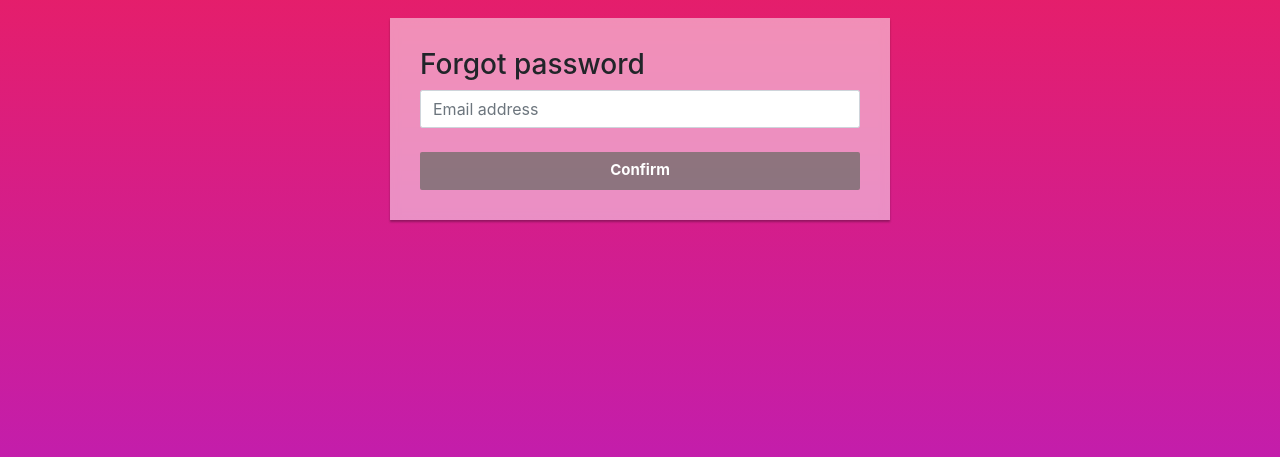
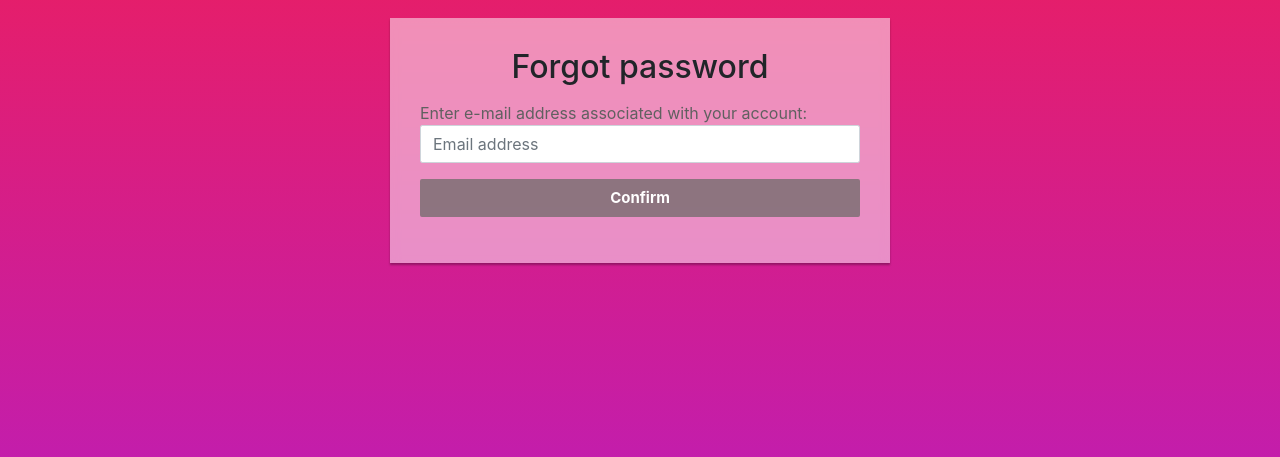
Before and after one commit to AmazonPriime/WAD2-Meme-Review, a Django app: page /reset-password/ in a window 1280 px wide. Shown: the part 62-519 px from the top of the page. Run offline with Django 3.2, Linux system fonts and the light colour scheme; some libraries are stand-ins or nearby versions.

Commit message:
Design changes

```diff
--- a/meme_review/static/css/style.css
+++ b/meme_review/static/css/style.css
@@ -45,7 +45,7 @@ figure{
 	width: 100%;
 }
 #regPageText{
-	color:gray;
+	color:#606060;
 	margin: 0;
 }
 
--- a/meme_review/templates/meme_app/login.html
+++ b/meme_review/templates/meme_app/login.html
@@ -16,10 +16,12 @@
   <form id='login_form' method='post' action="{% url 'login' %}">
 		{% csrf_token %}
 		<div class="form-group">
+			<p id="regPageText">Enter username:</p>
 			<input name="username" type="text" class="form-control" placeholder="Username" required>
 		</div>
 		<div class="form-group">
-		<input name="password" type="password" class="form-control" placeholder="Password" required>
+			<p id="regPageText">Enter password:</p>
+			<input name="password" type="password" class="form-control" placeholder="Password" required>
 		</div>
 		<div class="form-group">
 			<button type="submit" class="btn btn-success btn-block">Log in</button>
--- a/meme_review/templates/registration/password_reset_complete.html
+++ b/meme_review/templates/registration/password_reset_complete.html
@@ -3,7 +3,7 @@
 	Redirecting
 {% endblock %}
 {% block body_block %}
-<div class="text-center lead">
+<div class="form fade-in narrow-form text-center lead">
 	Password change successful! <br>
 	You will be redirected in 3s, if it doesn't automatically redirect you then click <a href="{% url 'login' %}">here</a>
 	<script>
--- a/meme_review/templates/registration/password_reset_form.html
+++ b/meme_review/templates/registration/password_reset_form.html
@@ -4,11 +4,16 @@
 {% endblock %}
 {% block body_block %}
 <div class="form fade-in narrow-form">
-	<h3>Forgot password</h3>
+	<h2 class="text-center">Forgot password</h2>
 	<form method="post">
 		{% csrf_token %}
-		<input name="email" class="form-control" placeholder="Email address" type="email" required="true"><br>
+		<div class="form-group">
+		<p id="regPageText">Enter e-mail address associated with your account:</p>
+		<input name="email" class="form-control" placeholder="Email address" type="email" required="true">
+		</div>
+		<div class="form-group">
 		<button type="submit" class="btn btn-success btn-block">Confirm</button>
+		</div>
 	</form>
 	</div>
 {% endblock %}
```
Also changed, not shown: meme_review/templates/registration/password_reset_confirm.html (+15 -7 lines).
